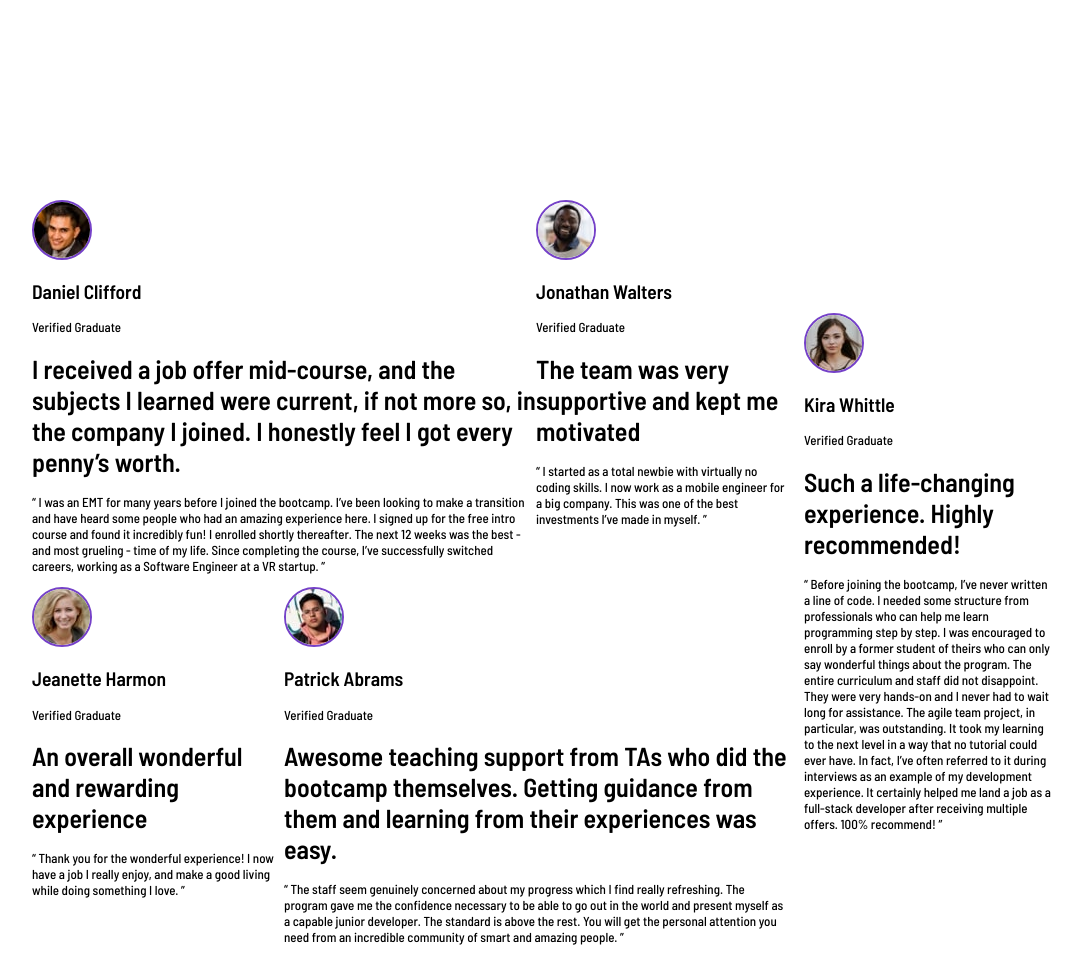
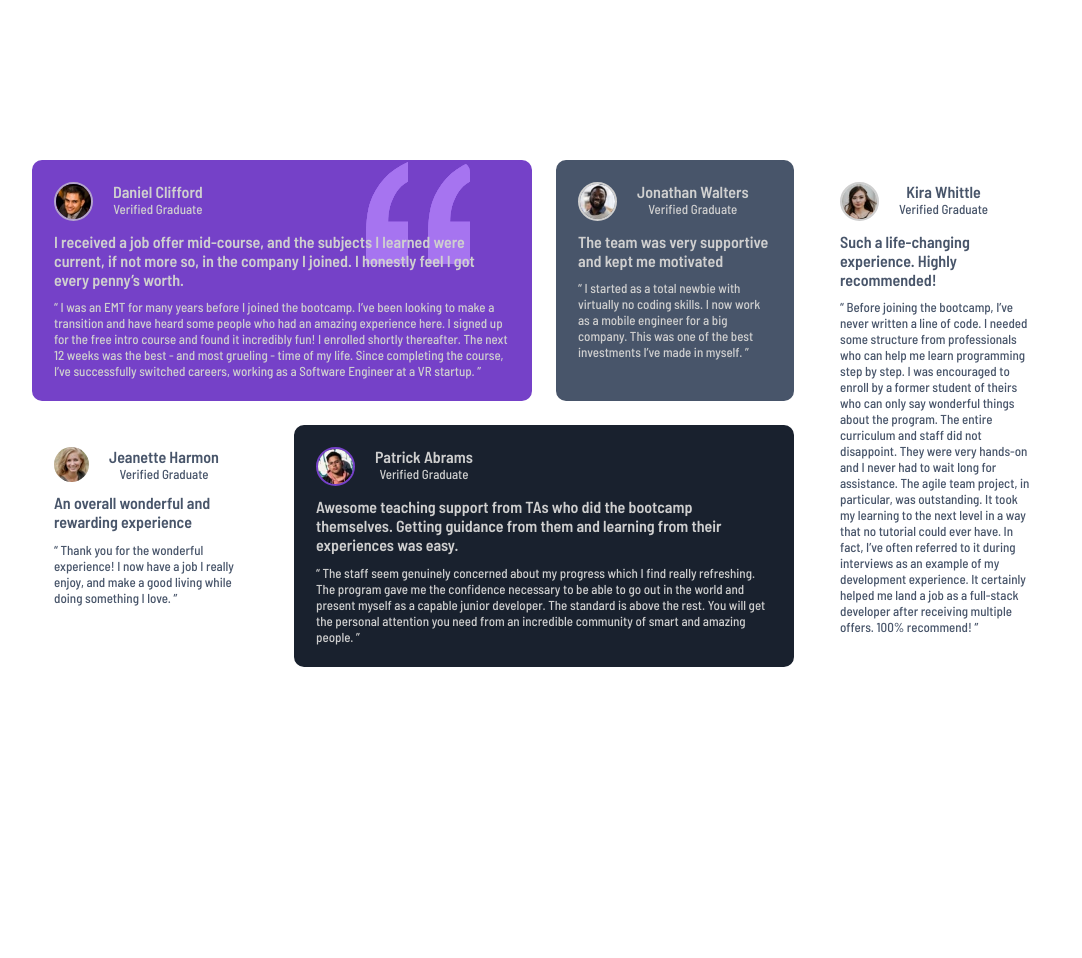
Before and after one commit to teadulellari/frontend-testimonials, a plain HTML site: page index.html in a window 1280 px wide. Shown: the whole page, without its empty margins (96-1178 px from the left). After the commit the page ends 800 px from the top, so only its background shows below. Drawn offline with Linux system fonts and the light colour scheme.

Commit message:
styling the typography and fonts

```diff
--- a/index.html
+++ b/index.html
@@ -1,45 +1,29 @@
 <!DOCTYPE html>
 <html lang="en">
+
 <head>
     <meta charset="UTF-8" />
-    <meta
-      name="viewport"
-      content="width=device-width, initial-scale=1.0"
-    />
+    <meta name="viewport" content="width=device-width, initial-scale=1.0" />
     <!-- displays site properly based on user's device -->
 
-    <link
-      rel="icon"
-      type="image/png"
-      sizes="32x32"
-      href="./images/favicon-32x32.png"
-    />
+    <link rel="icon" type="image/png" sizes="32x32" href="./images/favicon-32x32.png" />
     <link rel="stylesheet" href="styles.css" />
 
     <title>Frontend Mentor | [Challenge Name Here]</title>
-    <link
-      rel="preconnect"
-      href="https://fonts.googleapis.com"
-    />
-    <link
-      rel="preconnect"
-      href="https://fonts.gstatic.com"
-      crossorigin
-    />
-    <link
-      href="https://fonts.googleapis.com/css2?family=Barlow+Semi+Condensed:wght@500;600&display=swap"
-      rel="stylesheet"
-    />
+    <link rel="preconnect" href="https://fonts.googleapis.com" />
+    <link rel="preconnect" href="https://fonts.gstatic.com" crossorigin />
+    <link href="https://fonts.googleapis.com/css2?family=Barlow+Semi+Condensed:wght@500;600&display=swap" rel="stylesheet" />
 </head>
-
 
 <body>
     <div class="container">
-      <div class="col col-1">
-        <div class="col-1-1">
-          <div class="info">
+
+        <div class="one">
+
+
+                <div class="info ">
                     <img src="./images/image-daniel.jpg" alt="Daniel" />
-            <div>
+                    <div class="title">
                         <h2>Daniel Clifford</h2>
                         <span>Verified Graduate </span>
                     </div>
@@ -61,11 +45,13 @@
                     successfully switched careers, working as a Software
                     Engineer at a VR startup. ”
                 </p>
+
         </div>
-        <div class="col-1-2">
+        <div class="two">
+
                 <div class="info">
                     <img src="./images/image-jonathan.jpg" alt="Jonathan" />
-           <div>
+                    <div class="title">
                         <h2>Jonathan Walters</h2>
                         <span>Verified Graduate </span>
                     </div>
@@ -76,8 +62,11 @@
                     work as a mobile engineer for a big company. This was one of the
                     best investments I’ve made in myself. ”
                 </p>
+
         </div>
-        <div class="col-1-3">
+
+        <div class="three">
+
                 <div class="info">
                     <img src="./images/image-jeanette.jpg" alt="Jeanette" />
                     <div>
@@ -93,8 +82,10 @@
                     job I really enjoy, and make a good living while
                     doing something I love. ”
                 </p>
+
         </div>
-        <div class="col-1-4">
+        <div class="four">
+
                 <div class="info">
                     <img src="./images/image-patrick.jpg" alt="Patrick" />
                     <div>
@@ -116,10 +107,10 @@
                     will get the personal attention you need from an
                     incredible community of smart and amazing people. ”
                 </p>
+
         </div>
-      </div>
+        <div class="five">
 
-      <div class="col col-2">
                 <div class="info">
                     <img src="./images/image-kira.jpg" alt="Kira" />
                     <div>
@@ -148,7 +139,9 @@
                     land a job as a full-stack developer after receiving
                     multiple offers. 100% recommend! ”
                 </p>
+
         </div>
     </div>
 </body>
+
 </html>
--- a/styles.css
+++ b/styles.css
@@ -1,22 +1,19 @@
-/*
-Note for text colors:
-
-1. "Verified Graduate" has the same color as the person's name with 50% opacity
-2. Review paragraphs inside the quotations have the same color as well, but are at 70% opacity*/
-
-
-
-:root{
+:root {
     --primary-violet: hsl(263, 55%, 52%);
     --primary-grayblue: hsl(217, 19%, 35%);
     --primary-blackishblue: hsl(219, 29%, 14%);
     --primary-white: hsl(0, 0%, 100%);
     --secondary-gray: hsl(0, 0%, 81%);
     --secondary-blue: hsl(210, 46%, 95%);
-    --gap: 1rem;
+    --secondary-violet :  hsla(263, 55%, 52%, 0.5);
+    --secondary-white: hsla(0, 0%, 81%, 0.7);
+    --gap: 1.5rem;
+    --height: calc(var(--gap) * 2);
   }
-html, body {
-    height: 100%;
+
+  html,
+  body {
+    height: 100vh;
     margin: 0;
   }
 
@@ -25,47 +22,140 @@ body {
     font-family: "Barlow Semi Condensed", sans-serif;
     display: grid;
     place-items: center;
+    text-align: start;
   }
+
   .container {
     display: grid;
-    grid-template-columns: 3fr 1fr;
-    grid-template-rows: 1fr 1fr fr;
+    grid-template-columns: 1fr 1fr 1fr 1fr;
+    grid-auto-rows: 1fr 1fr;
     width: 80%;
     gap: var(--gap);
     justify-items: center;
-    align-items: center;
-    margin-top: 200px;
-    margin-bottom: 200px;
+    align-items: stretch;
+    height: 60%;
+    grid-template-areas:
+      "one    one two  five"
+      "three four four five";
+    grid-template-rows: 1fr;
   }
-img{
+
+  .one {
+    grid-area: one;
+    border: 2px solid var(--primary-violet);
+    padding: 20px;
+    border-radius: 10px;
+    position: relative;
+    z-index: 1;
+    color: var(--secondary-gray);
+    background-color: var(--primary-violet);
+
+
+    ::before {
+        content: "";
+        position: absolute;
+        top: 0;
+        right: 60px;
+        width: 100%;
+        height: 100%;
+        background: url('./images/bg-pattern-quotation.svg') top right/auto no-repeat; /* Updated style */
+        z-index: -1;
+        opacity: 0.5;
+        border-radius: 10px;
+    }
+  }
+
+  .two {
+    grid-area: two;
+    border: 2px solid var(--primary-grayblue);
+    padding: 20px;
+    border-radius: 10px;
+    background-color: var(--primary-grayblue);
+    color: var(--secondary-gray);
+  }
+
+  .three {
+    grid-area: three;
+    border: 2px solid var(--primary-white);
+    padding: 20px;
+    border-radius: 10px;
+    background-color: white;
+
+    color: var(--primary-grayblue);
+  }
+
+  .four {
+    grid-area: four;
+    border: 2px solid var(--primary-blackishblue);
+    padding: 20px;
+    border-radius: 10px;
+    background-color: var(--primary-blackishblue);
+    color: var(--secondary-gray);
+  }
+
+  .five {
+    grid-area: five;
+    border: 2px solid var(--primary-white);
+    padding: 20px;
+    border-radius: 10px;
+    background-color: white;
+
+    color: var(--primary-grayblue);
+  }
+
+  h1 {
+    font-weight: 600 bold;
+    font-size: medium;
+  }
+
+  h2 {
+    margin: 0;
+    font-size: medium;
+  }
+
+  p {
+    font-weight: 500;
+    margin: 0;
+  }
+
+  img {
     border-radius: 50%;
+    margin-right: 20px;
+    width: 35px;
+    height: 35px;
+  }
+  .one> .info > img {
+    border: 2px solid var(--secondary-white);
+  }
+  .two> .info > img {
+    border: 2px solid var(--secondary-gray);
+  }
+  .four> .info > img {
     border: 2px solid var(--primary-violet);
   }
-.col{
-   justify-self: center;
-   align-self: center;
+  .five> .info > img {
+    border: 2px solid var(--secondary-gray);
   }
 
-.col-1{
-    display: grid;
-    grid-template-columns: 1fr 1fr 1fr;
-    grid-template-rows: 1fr 1 fr;
-    justify-content: center;
-    align-content: center;
+  .info {
+    display: flex;
+    text-align: center;
   }
-.col-1-1{
-    grid-column: 1/span 2;
-    grid-row: 1 ;
+
+  .title>span {
+    margin-top: -1px;
   }
-.col-1-2{
-    grid-column: 3;
-    grid-row: 1 ;
+
+  @media screen and (max-width: 1024px) {
+    .container {
+      grid-template-columns: 1fr;
+      grid-auto-rows: 1fr;
     }
-.col-1-3{
-    grid-column: 1;
-    grid-row: 2 ;
   }
-.col-1-4{
-    grid-column: 2/span 2;
-    grid-row: 2;
+
+  @media screen and (max-width: 425px) {
+    .container {
+      grid-template-columns: 1fr;
+      grid-auto-rows: auto;
     }
+  }
```
Lines whose indentation alone changed are shown as unchanged.
